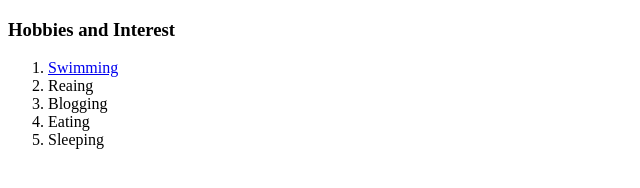
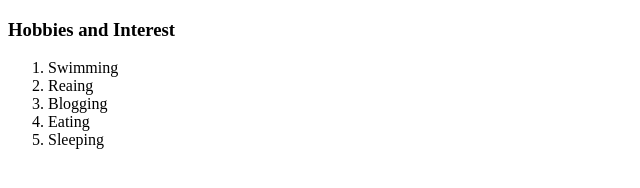
Before and after one commit to Puchu-Webox/cv, a plain HTML site: page hobbies.html in a window 1280 px wide. Shown: the full height of the page, 0-640 px from the left. Drawn offline with Linux system fonts and the light colour scheme.

Commit message:
update hobbies.html

```diff
--- a/hobbies.html
+++ b/hobbies.html
@@ -7,7 +7,7 @@
   <body>
     <h3>Hobbies and Interest</h3>
     <ol>
-      <li><a href="https://www.britannica.com/sports/swimming-sport">Swimming</a></li>
+      <li>Swimming</li>
       <li>Reaing</li>
       <li>Blogging</li>
       <li>Eating</li>
```
